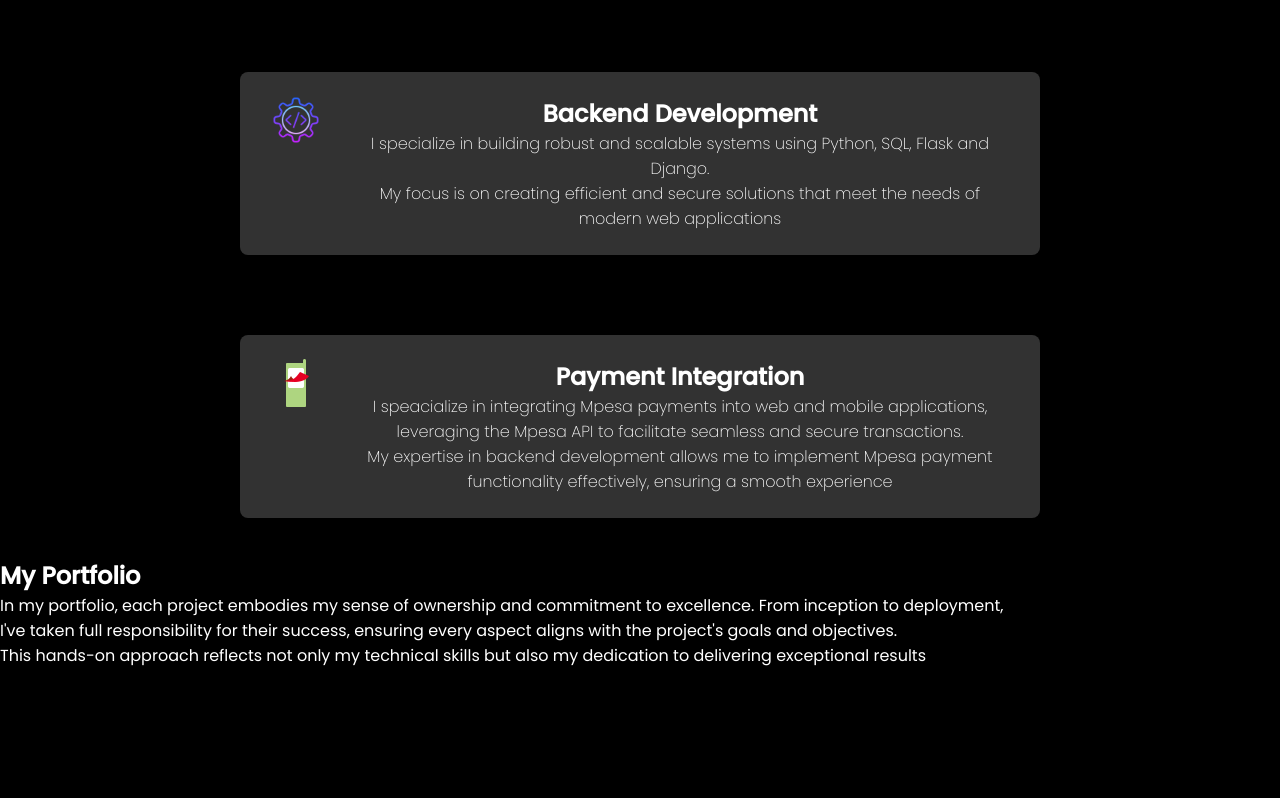
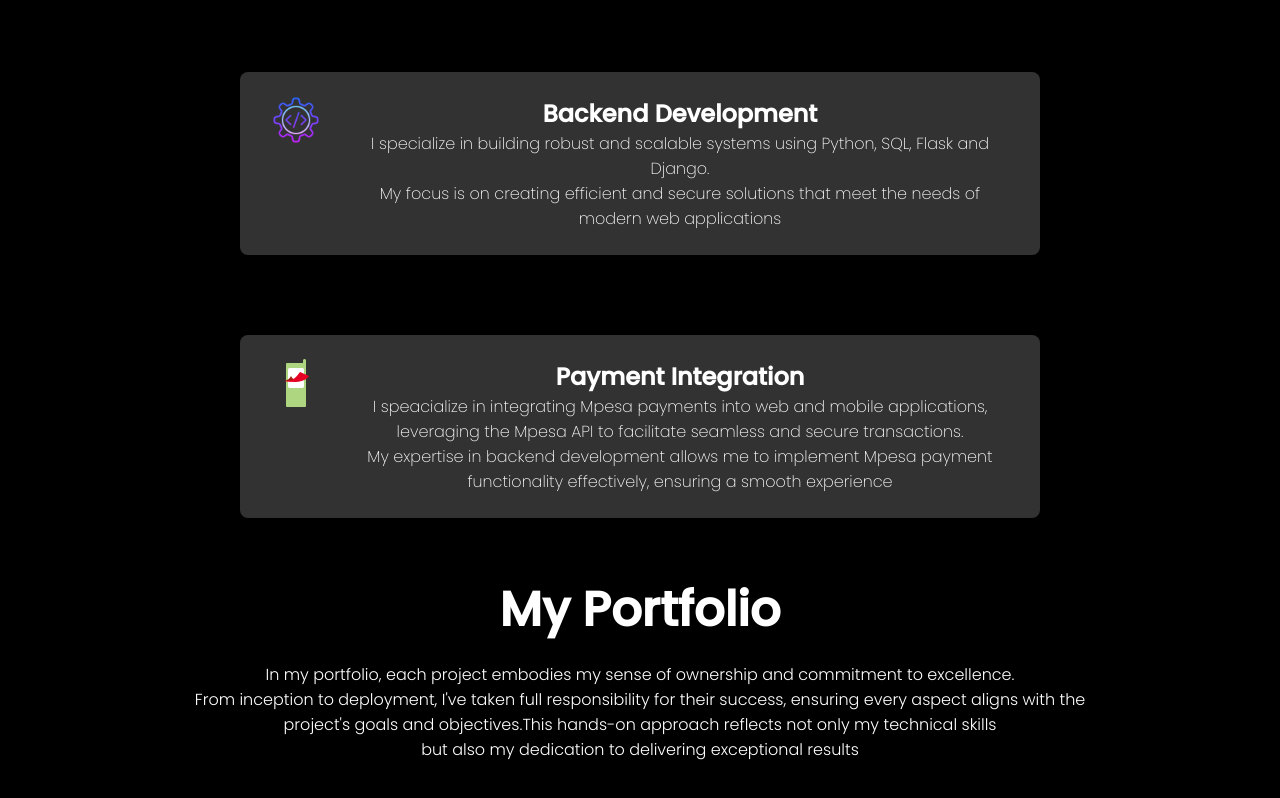
Before and after one commit to Barasa-Micah/mica_portfolio, a React (Create React App) app: page / in a window 1280 px wide. Shown: the part 1245-2043 px from the top of the page. Before the commit the page ends 1938 px from the top, so only its background shows below. Built offline with nearby package versions, Linux system fonts and the light colour scheme.

Commit message:
Styled the portfoliio

```diff
--- a/src/components/Projects/Projects.css
+++ b/src/components/Projects/Projects.css
@@ -0,0 +1,37 @@
+#works {
+    margin: 0 auto;
+    min-height: calc(100vh- 4rem);
+    width: 100vw;
+    max-width: 60rem;
+    display: flex;
+    flex-direction: column;
+    align-items: center;
+    justify-content: center;
+    text-align: center;
+    padding: 0 1rem;
+}
+
+.worksTitle {
+    margin: 1rem 0;
+    font-size: 3rem;
+}
+
+.worksDesc {
+    font-weight: 300;
+    font-size: 1rem;
+}
+
+.worksImgs {
+    display:flex ;
+    align-items: center;
+    justify-content: center;
+    flex-wrap: ;
+    width: 100vh;
+    max-width: 65rem;
+}
+
+.worksImg {
+    object-fit: cover;
+    height:20rem;
+    margin: 0.5rem;
+}
--- a/src/components/Projects/Projects.js
+++ b/src/components/Projects/Projects.js
@@ -5,8 +5,8 @@ import './Projects.css'
 const Projects = () => {
   return (
     <section id='works'>
-        <h2 className='workstitle'>My Portfolio</h2>
-        <span className='worksDesc'>In my portfolio, each project embodies my sense of ownership and commitment to excellence. From inception to deployment, <br/> I've taken full responsibility for their success, ensuring every aspect aligns with the project's goals and objectives. <br/> This hands-on approach reflects not only my technical skills but also my dedication to delivering exceptional results</span>
+        <h2 className='worksTitle'>My Portfolio</h2>
+        <span className='worksDesc'>In my portfolio, each project embodies my sense of ownership and commitment to excellence. <br />From inception to deployment, I've taken full responsibility for their success, ensuring every aspect aligns with the <br/> project's goals and objectives.This hands-on approach reflects not only my technical skills <br/> but also my dedication to delivering exceptional results</span>
         <div className='worksImgs'>
             <img src='' alt='' className='worksImg'/>
             <img src='' alt='' className='worksImg'/>
```
